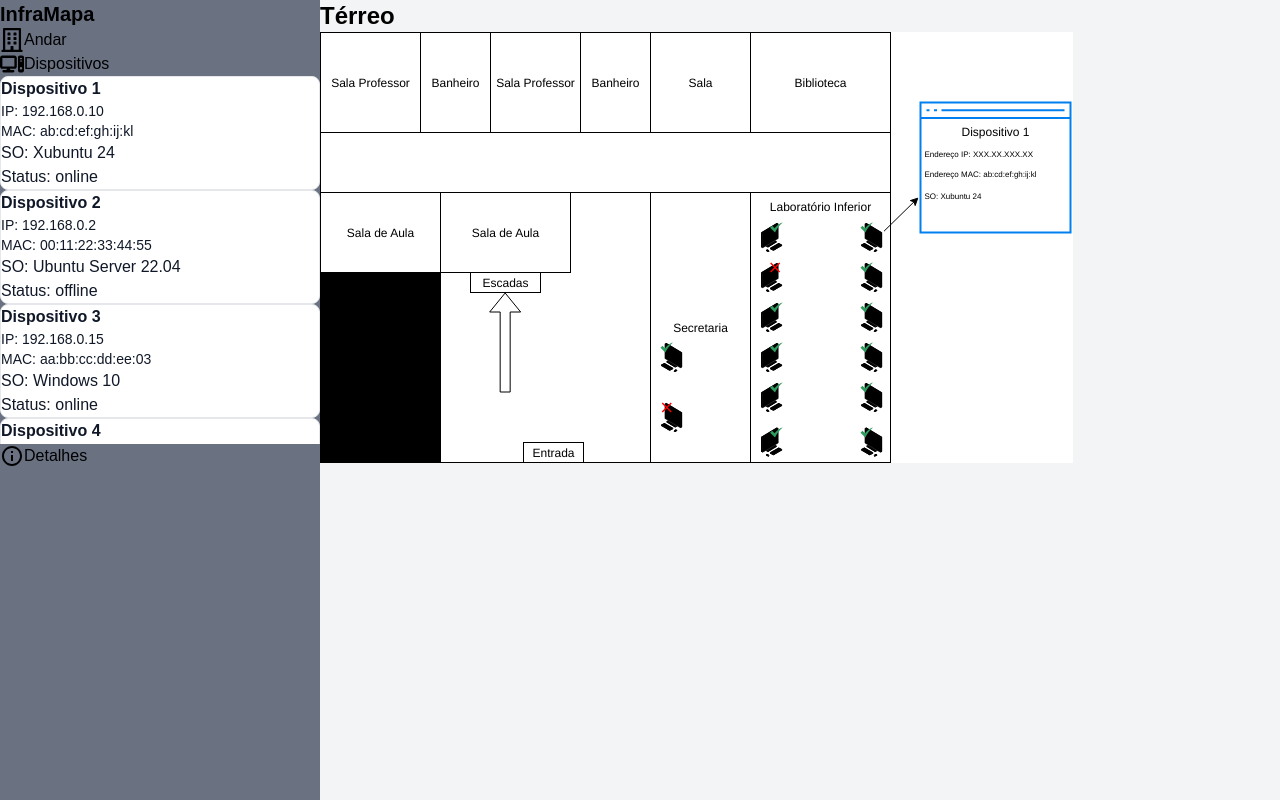
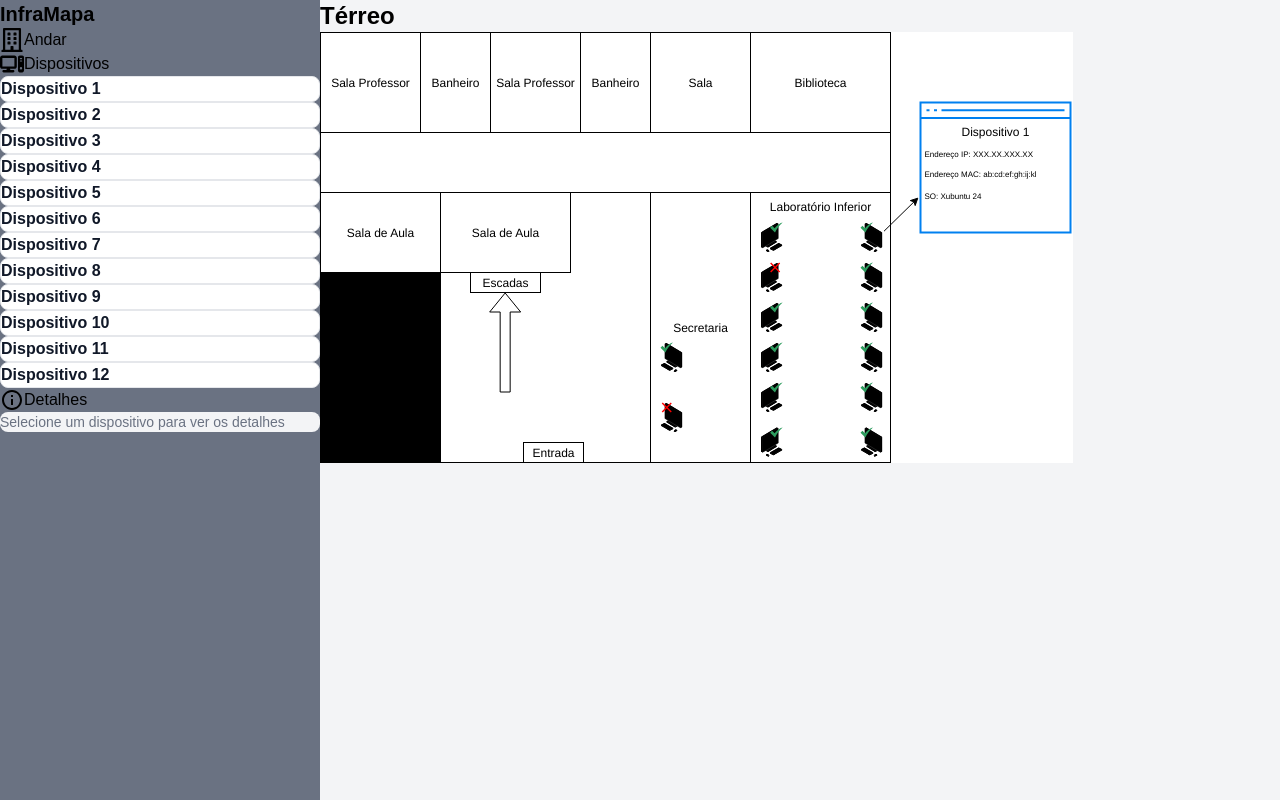
Before and after one commit to zackandcoding1/ineaf-infra-mapa-prototipo, a React (Vite) app: page / in a window 1280 px wide. Built offline with nearby package versions, Linux system fonts and the light colour scheme.

Commit message:
feat: implementação do onClick da função showDeviceDetails

```diff
--- a/src/components/Sidebar.jsx
+++ b/src/components/Sidebar.jsx
@@ -9,6 +9,7 @@ const Sidebar = () => {
     const [selectedDevice, setSelectedDevice] = useState(null);
 
     const showDeviceDetails = (device) => {
+        console.log(`Clicou no dispositivo ${device.id}`);
         setSelectedDevice(device);
     };
 
@@ -40,12 +41,8 @@ const Sidebar = () => {
                         [&::-webkit-scrollbar-thumb]:bg-gray-300
                         dark:[&::-webkit-scrollbar-track]:bg-neutral-700 dark:[&::-webkit-scrollbar-thumb]:bg-neutral-500">
                         {devicesData.map((device) =>
-                            <div key={device.id} className="p-4 m-2 text-gray-900 focus:outline-none bg-white rounded-lg border border-gray-200 hover:bg-gray-100 hover:text-blue-700 focus:z-10 focus:ring-4 focus:ring-gray-100 dark:focus:ring-gray-700 dark:bg-gray-800 dark:text-gray-400 dark:border-gray-600 dark:hover:text-white dark:hover:bg-gray-700 cursor-pointer">
+                            <div onClick={() => showDeviceDetails(device)} key={device.id} className="p-4 m-2 text-gray-900 focus:outline-none bg-white rounded-lg border border-gray-200 hover:bg-gray-100 hover:text-blue-700 focus:z-10 focus:ring-4 focus:ring-gray-100 dark:focus:ring-gray-700 dark:bg-gray-800 dark:text-gray-400 dark:border-gray-600 dark:hover:text-white dark:hover:bg-gray-700 cursor-pointer">
                                 <h3 className="font-semibold mb-1">{device.name}</h3>
-                                <p className="text-sm mb-1">IP: {device.ip}</p>
-                                <p className="text-sm">MAC: {device.mac}</p>
-                                <p>SO: {device.os}</p>
-                                <p>Status: {device.status}</p>
                             </div>
                         )}
                     </div>
@@ -55,6 +52,20 @@ const Sidebar = () => {
                             Detalhes
                         </span>
                     </div>
+
+                    <div className="p-4 bg-gray-100 dark:bg-gray-800 rounded-lg mt-2">
+                        {selectedDevice ? (
+                            <div className="text-gray-900 focus:outline-none bg-white rounded-lg border border-gray-200 hover:bg-gray-100 hover:text-blue-700 focus:z-10 focus:ring-4 focus:ring-gray-100 dark:focus:ring-gray-700 dark:bg-gray-800 dark:text-gray-400 dark:border-gray-600 dark:hover:text-white dark:hover:bg-gray-700">
+                                <h3 className="font-semibold mb-2">{selectedDevice.name}</h3>
+                                <p>IP: {selectedDevice.ip}</p>
+                                <p>MAC: {selectedDevice.mac}</p>
+                                <p>SO: {selectedDevice.os}</p>
+                                <p>Status: {selectedDevice.status}</p>
+                            </div>
+                        ) : (
+                            <p className="text-sm text-gray-500">Selecione um dispositivo para ver os detalhes</p>
+                        )}
+                    </div>
                 </nav>
             </div>
         </div>
```
